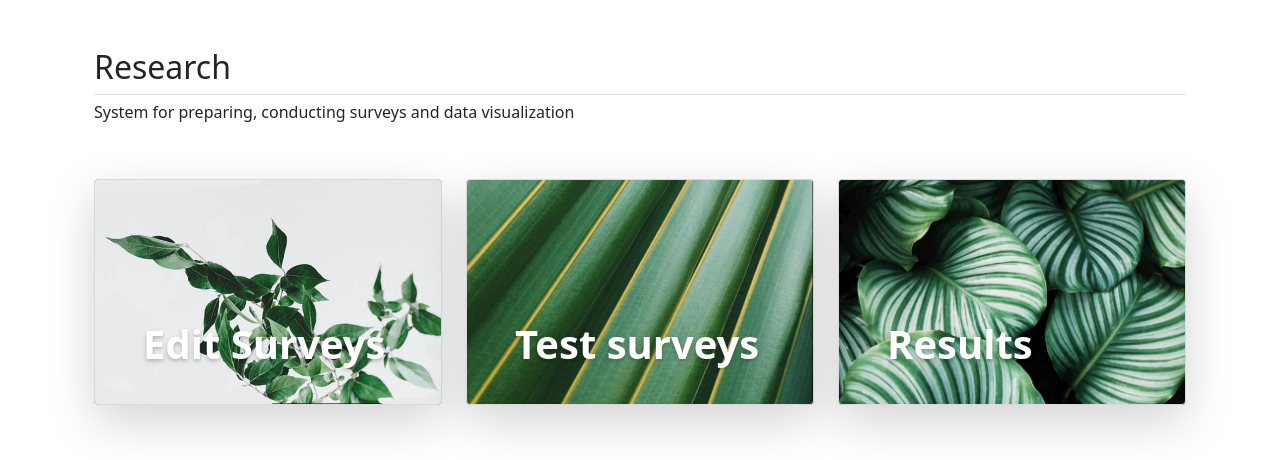
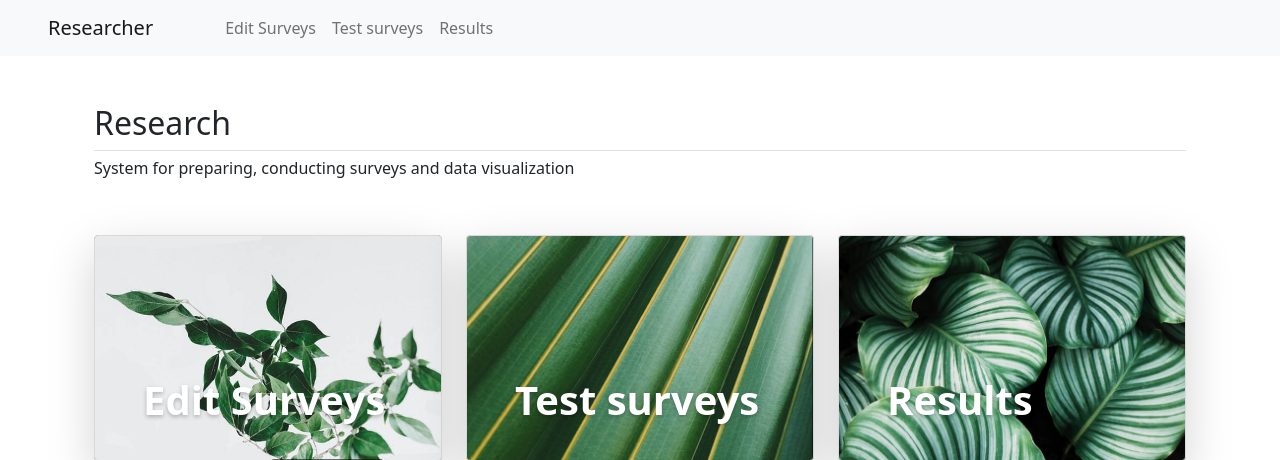
Before and after one commit to olga-reznik/researcher, a Django app: page / in a window 1280 px wide. Shown: the top 460 px of the page. Run offline with Django 3.2, Linux system fonts and the light colour scheme.

Commit message:
add navbar to header

```diff
--- a/polls/templates/base.html
+++ b/polls/templates/base.html
@@ -10,6 +10,27 @@
 <body>
 {% block header %}
 <header>
+    <nav class="navbar navbar-expand-lg navbar-light bg-light">
+      <a class="navbar-brand px-5" href="/">Researcher</a>
+      <button class="navbar-toggler" type="button" data-toggle="collapse" data-target="#navbarNav" aria-controls="navbarNav" aria-expanded="false" aria-label="Toggle navigation">
+        <span class="navbar-toggler-icon"></span>
+      </button>
+      <div class="collapse navbar-collapse" id="navbarNav">
+        <ul class="navbar-nav">
+          <li class="nav-item active">
+            <a class="nav-link" href="{% url 'polls:edit_survey_list' %}">Edit Surveys</a>
+          </li>
+          <li class="nav-item">
+            <a class="nav-link" href="{% url 'polls:start_survey_list' %}">Test surveys</a>
+          </li>
+          <li class="nav-item">
+            <a class="nav-link" href="{% url 'polls:result_survey_list' %}">Results</a>
+          </li>
+        </ul>
+      </div>
+    </nav>
+    <div class="collapse navbar-collapse" id="navbarNav">
+
 </header>
 {% endblock %}
 
--- a/polls/templates/polls/end.html
+++ b/polls/templates/polls/end.html
@@ -1,7 +1,8 @@
 {% extends "base.html" %}
 {% load static %}
 {% block content %}
-
+{% block header %}
+{% endblock %}
 
 <div class="px-4 py-5 my-5 text-center">
 
--- a/polls/templates/polls/question.html
+++ b/polls/templates/polls/question.html
@@ -1,6 +1,8 @@
 {% extends "base.html" %}
 {% load static %}
 {% block content %}
+{% block header %}
+{% endblock %}
 <div class="container px-4 py-5 " id="custom-cards">
     <h1 class="display-5 fw-bold text-center">{{ question.question_text }}</h1>
 
--- a/polls/templates/polls/start.html
+++ b/polls/templates/polls/start.html
@@ -1,7 +1,8 @@
 {% extends "base.html" %}
 {% load static %}
 {% block content %}
-
+{% block header %}
+{% endblock %}
 <div class="px-4 py-5 my-5 text-center">
 
     <h1 class="display-5 fw-bold">{{ survey.welcome_header_text }}</h1>
```
